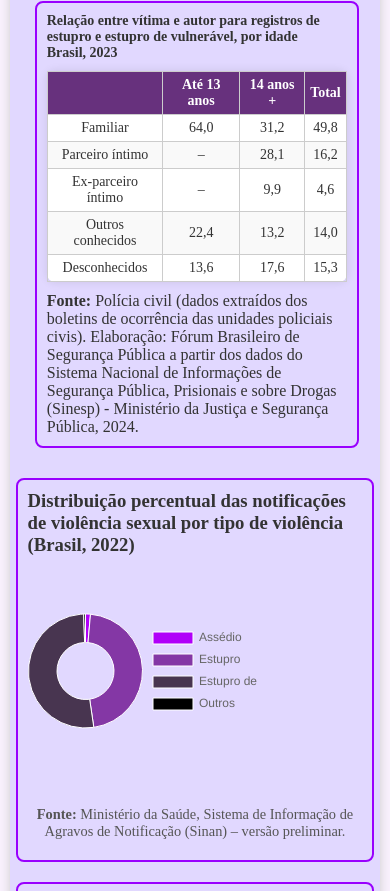
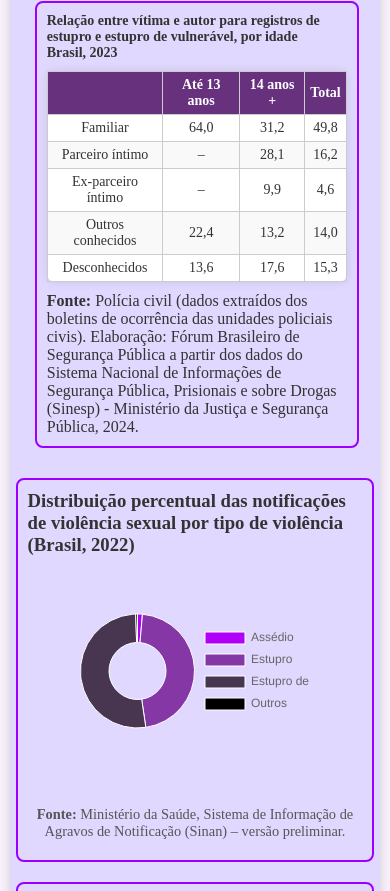
Before and after one commit to laylay0512/Infogr-fico, a plain HTML site: page index.html in a window 390 px wide. Shown: the part 5347-6238 px from the top of the page. Drawn offline with nearby package versions, Linux system fonts and the light colour scheme; a web font is replaced by a local one.

Commit message:
Atualização nos estilos

```diff
--- a/src/style/QueryIndex.css
+++ b/src/style/QueryIndex.css
@@ -106,4 +106,9 @@
     width: 100%;
     height: 300px;
    }
+
+   #graficoRosca{
+    width: 100%;
+    height: 100%;
+   }
 }
--- a/src/style/style.css
+++ b/src/style/style.css
@@ -400,6 +400,10 @@ caption {
 .chart-container {
     width: 400px;
     margin: auto;
+    display: flex;
+    flex-direction: column;
+    align-items: center;
+    justify-content: center;
 }
 
 .fonte {
```
